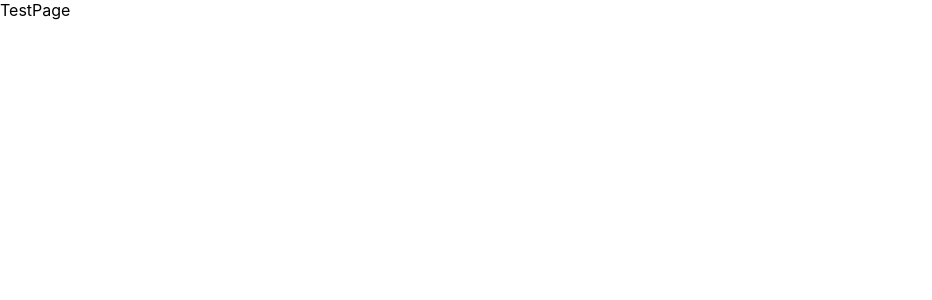
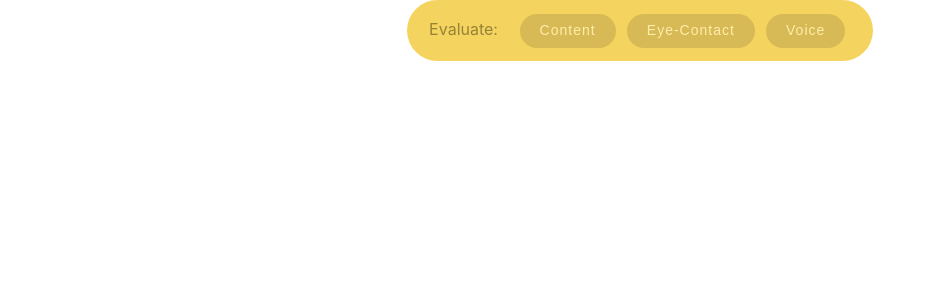
Before and after one commit to nikkiguo/speechrly, a React (Create React App) app in the folder client/: page /test in a window 1280 px wide. Shown: the top 300 px of the page, without its empty margins (0-932 px from the left). Built offline with nearby package versions, Linux system fonts and the light colour scheme.

Commit message:
Choose Buttons

```diff
--- /dev/null
+++ b/client/src/components/ChooseButton.jsx
@@ -0,0 +1,29 @@
+import React, { useState } from 'react';
+import  {ToggleButton} from '@mui/material';
+
+
+function ChooseButton({featureName}) {
+
+  const [bgColor, setBgColor] = useState("#D7BA56");
+  const [textColor, setTextColor] = useState("#FFECA9");
+
+  const buttonClick = () => {
+    if (bgColor === '#D7BA56') {
+      setBgColor('#FFF8E1');
+      setTextColor('#C2A84B')
+    } else {
+      setBgColor('#D7BA56');
+      setTextColor('#FFECA9')
+    }
+  }
+
+  return (
+    <ToggleButton
+    sx={{ color: textColor, borderRadius: '100rem', margin: '1rem', fontFamily: 'sans-serif', textTransform: 'none', letterSpacing: "0.0625rem", margin: "0.35rem", padding: "0.3rem 1.25rem", border: 0, backgroundColor: bgColor, '&:hover': { backgroundColor: "#f7e7b0", color: "#cfb559"}}} value="content" aria-label="content" onClick={buttonClick}>
+      {featureName}
+    </ToggleButton>
+  )
+
+}
+
+export default ChooseButton;
--- a/client/src/components/ChooseFeatures.jsx
+++ b/client/src/components/ChooseFeatures.jsx
@@ -1,36 +1,21 @@
-import React from 'react'
-import ToggleButton from '@mui/material/ToggleButton';
-import ToggleButtonGroup from '@mui/material/ToggleButtonGroup';
+import * as React from 'react';
+import ChooseButton from './ChooseButton';
+import { Box } from '@mui/material';
 
 function ChooseFeatures() {
 
-    const [formats, setFormats] = React.useState(() => ['bold', 'italic']);
+    return (
+        <Box width="100%" display="flex" justifyContent="center" alignItems="center">
+            <Box bgcolor="#F4D35E" borderRadius="100rem" paddingX="1.4rem" paddingY="0.5rem">
+                <p style={{color: "#97823A", display: "inline", paddingRight: "1rem"}}>Evaluate:</p>
+                <ChooseButton featureName="Content" />
+                <ChooseButton featureName="Eye-Contact" />
+                <ChooseButton featureName="Voice" />
+            </Box>
+        </Box>
 
-  const handleFormat = (event, newFormats) => {
-    setFormats(newFormats);
-  };
-
-  return (
-    <ToggleButtonGroup
-      value={formats}
-      onChange={handleFormat}
-      aria-label="text formatting"
-    >
-      <ToggleButton value="bold" aria-label="bold">
-        <FormatBoldIcon />
-      </ToggleButton>
-      <ToggleButton value="italic" aria-label="italic">
-        <FormatItalicIcon />
-      </ToggleButton>
-      <ToggleButton value="underlined" aria-label="underlined">
-        <FormatUnderlinedIcon />
-      </ToggleButton>
-      <ToggleButton value="color" aria-label="color" disabled>
-        <FormatColorFillIcon />
-        <ArrowDropDownIcon />
-      </ToggleButton>
-    </ToggleButtonGroup>
-  );
+    );
 }
 
+
 export default ChooseFeatures
--- a/client/src/pages/TestPage.jsx
+++ b/client/src/pages/TestPage.jsx
@@ -1,7 +1,12 @@
 import React from 'react';
+import ChooseFeatures from '../components/ChooseFeatures';
 
 function TestPage() {
-  return <div>TestPage</div>;
+  return (
+    <>
+      <ChooseFeatures></ChooseFeatures>
+    </>
+  );
 }
 
 export default TestPage;
```
Also changed, not shown: 1 other file (tests, documents, lock files or other folders).
